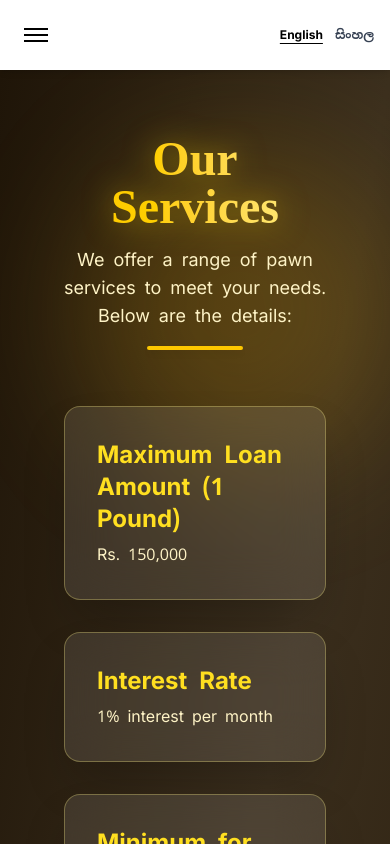
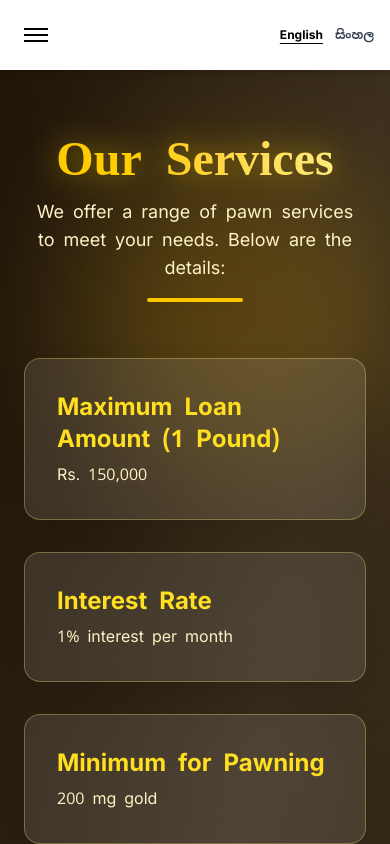
Before and after one commit to LakshanShalintha/RPC, a Next.js app in the folder rajarata-pawning-center/: page /services in a window 390 px wide. Shown: the top 844 px of the page. Built offline with nearby package versions, Linux system fonts and the light colour scheme; a web font is replaced by a local one.

Commit message:
Add responsive for pages

```diff
--- a/rajarata-pawning-center/src/app/about/page.tsx
+++ b/rajarata-pawning-center/src/app/about/page.tsx
@@ -15,7 +15,7 @@ export default function AboutPage() {
         <div className="absolute bottom-20 right-20 w-96 h-96 bg-amber-400/20 rounded-full blur-3xl animate-pulse"></div>
       </div>
 
-      <section className="py-16 relative z-10 mr-10 ml-10">
+      <section className="py-16 relative z-10 mx-0 lg:mx-14">
         <div className="container mx-auto px-6">
           {/* Header Section */}
           <div className="text-center mb-14">
--- a/rajarata-pawning-center/src/app/contact/page.tsx
+++ b/rajarata-pawning-center/src/app/contact/page.tsx
@@ -15,7 +15,7 @@ export default function ContactPage() {
         <div className="absolute bottom-20 right-20 w-96 h-96 bg-amber-400/20 rounded-full blur-3xl animate-pulse"></div>
       </div>
 
-      <section className="py-16 relative z-10 mr-10 ml-10">
+      <section className="py-16 relative z-10 mx-0 lg:mx-14">
         <div className="container mx-auto px-6">
           {/* Title Section */}
           <div className="text-center mb-12">
--- a/rajarata-pawning-center/src/app/services/page.tsx
+++ b/rajarata-pawning-center/src/app/services/page.tsx
@@ -30,7 +30,7 @@ export default function ServicesPage() {
         <div className="absolute bottom-20 right-20 w-96 h-96 bg-amber-400/20 rounded-full blur-3xl animate-pulse"></div>
       </div>
 
-      <section className="py-16 relative z-10 mr-10 ml-10">
+      <section className="py-16 relative z-10 mx-0 lg:mx-14">
         <div className="container mx-auto px-6">
           {/* Title */}
           <motion.div
```
